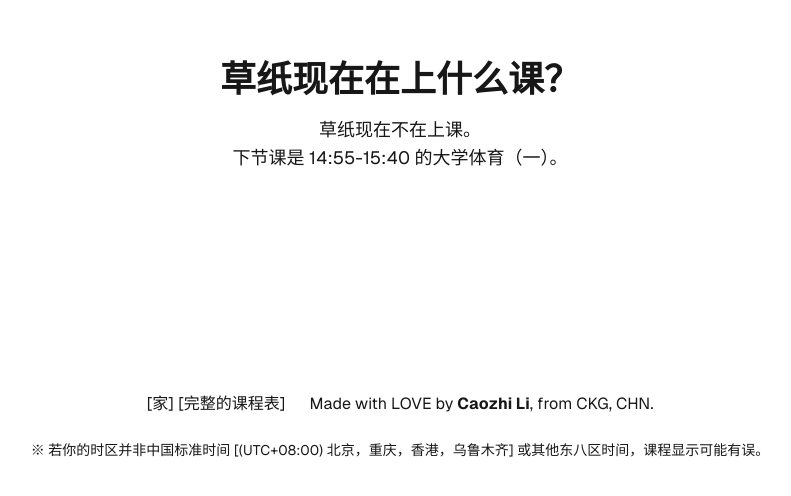
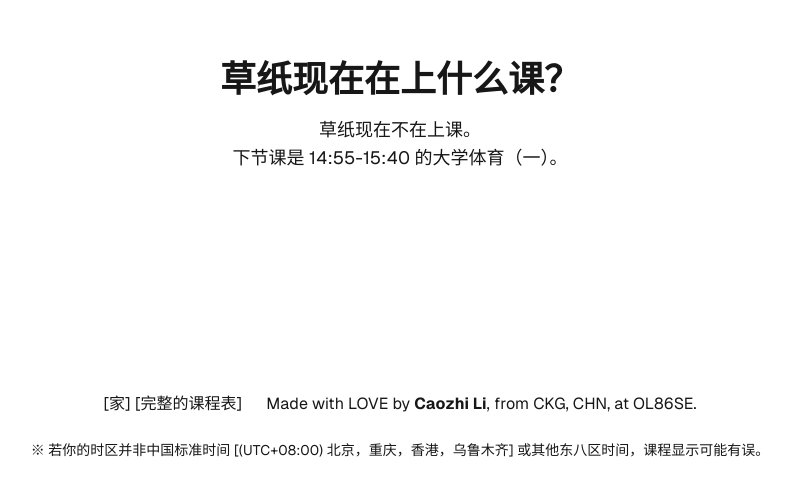
Before and after one commit to LiCaoZ/class.licaoz.com, a Next.js app: page / in a window 1280 px wide. Shown: the part 284-780 px from the top of the page, without its empty margins (240-1031 px from the left). Built offline with nearby package versions, Linux system fonts and the light colour scheme.

Commit message:
Update QTH

```diff
--- a/src/app/components/Footer.tsx
+++ b/src/app/components/Footer.tsx
@@ -4,7 +4,7 @@ const Footer = () => {
     return (
         <footer className="row-start-3 flex gap-6 flex-wrap items-center justify-center">
             <p className='text-md'><a href="/">[家]</a> <Link href="/full-course-schedule">[完整的课程表]</Link></p>
-            <p className='text-md desc'>Made with LOVE by <b><a href='https://caozhi.li'>Caozhi Li</a></b>, from CKG, CHN.</p>
+            <p className='text-md desc'>Made with LOVE by <b><a href='https://caozhi.li'>Caozhi Li</a></b>, from CKG, CHN, at OL86SE.</p>
             <p className='text-sm desc'>※ 若你的时区并非中国标准时间 [(UTC+08:00) 北京，重庆，香港，乌鲁木齐] 或其他东八区时间，课程显示可能有误。</p>
         </footer>
     );
```
